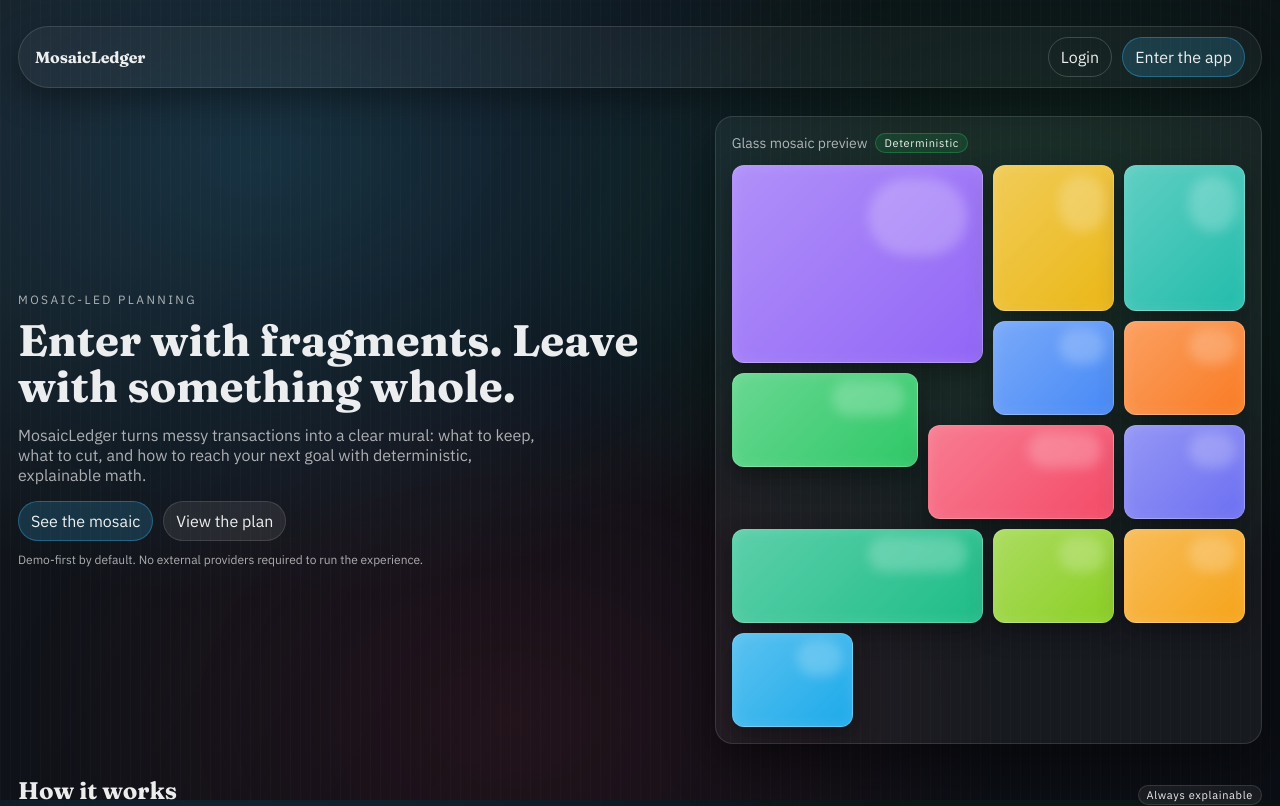
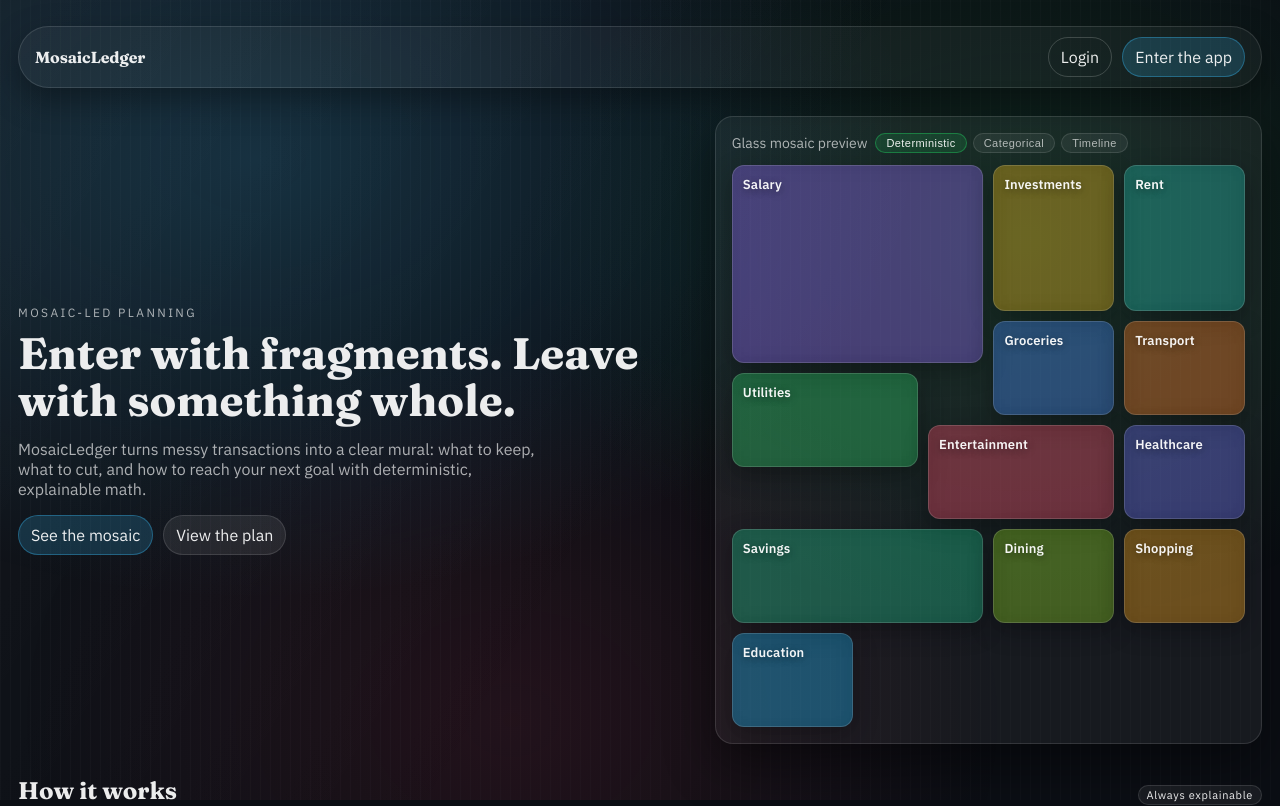
Before and after one commit to rilical/MosaicLedger, a Next.js app in the folder apps/web/: page / in a window 1280 px wide. Shown: the top 806 px of the page. Built offline with nearby package versions, Linux system fonts and the light colour scheme.

Commit message:
improved UI

```diff
--- a/apps/web/src/app/api/plaid/exchange-token/route.ts
+++ b/apps/web/src/app/api/plaid/exchange-token/route.ts
@@ -25,6 +25,7 @@
     return NextResponse.json({ ok: false, error: 'invalid body' }, { status: 400 });
   }
 
+  try {
     const plaid = plaidServerClient();
     const exchangeResp = await plaid.itemPublicTokenExchange({
       public_token: publicToken,
@@ -45,4 +46,10 @@
     }
 
     return NextResponse.json({ ok: true, itemId: item_id });
+  } catch (e: unknown) {
+    const msg =
+      e && typeof e === 'object' && 'message' in e ? String((e as { message?: unknown }).message) : 'Plaid API error';
+    console.error('[exchange-token] Plaid error:', msg);
+    return NextResponse.json({ ok: false, error: msg }, { status: 502 });
   }
+}
--- a/apps/web/src/app/api/plaid/link-token/route.ts
+++ b/apps/web/src/app/api/plaid/link-token/route.ts
@@ -20,6 +20,7 @@
 
   if (!user) return NextResponse.json({ ok: false, error: 'unauthorized' }, { status: 401 });
 
+  try {
     const plaid = plaidServerClient();
     const resp = await plaid.linkTokenCreate({
       user: { client_user_id: user.id },
@@ -30,4 +31,10 @@
     });
 
     return NextResponse.json({ ok: true, linkToken: resp.data.link_token });
+  } catch (e: unknown) {
+    const msg =
+      e && typeof e === 'object' && 'message' in e ? String((e as { message?: unknown }).message) : 'Plaid API error';
+    console.error('[link-token] Plaid error:', msg);
+    return NextResponse.json({ ok: false, error: msg }, { status: 502 });
   }
+}
--- a/apps/web/src/app/page.tsx
+++ b/apps/web/src/app/page.tsx
@@ -1,22 +1,7 @@
 import Link from 'next/link';
-import type { CSSProperties } from 'react';
 import { Badge } from '../components/ui';
 import { CursorGlow } from '../components/CursorGlow';
-
-const previewTiles = [
-  { color: '#8b5cf6', colSpan: 4, rowSpan: 4 },
-  { color: '#eab308', colSpan: 2, rowSpan: 3 },
-  { color: '#14b8a6', colSpan: 2, rowSpan: 3 },
-  { color: '#3b82f6', colSpan: 2, rowSpan: 2 },
-  { color: '#22c55e', colSpan: 3, rowSpan: 2 },
-  { color: '#f97316', colSpan: 2, rowSpan: 2 },
-  { color: '#f43f5e', colSpan: 3, rowSpan: 2 },
-  { color: '#6366f1', colSpan: 2, rowSpan: 2 },
-  { color: '#10b981', colSpan: 4, rowSpan: 2 },
-  { color: '#84cc16', colSpan: 2, rowSpan: 2 },
-  { color: '#f59e0b', colSpan: 2, rowSpan: 2 },
-  { color: '#0ea5e9', colSpan: 2, rowSpan: 2 },
-];
+import { MosaicPreviewToggle } from '../components/MosaicPreviewToggle';
 
 export default function LandingPage() {
   return (
@@ -51,31 +36,10 @@
               View the plan
             </Link>
           </div>
-          <div className="small" style={{ marginTop: 10 }}>
-            Demo-first by default. No external providers required to run the experience.
-          </div>
         </div>
 
         <div className="heroCard">
-          <div className="pageMeta" style={{ marginBottom: 12 }}>
-            <div className="pageTagline">Glass mosaic preview</div>
-            <Badge tone="good">Deterministic</Badge>
-          </div>
-          <div className="mosaicPreview">
-            {previewTiles.map((tile, index) => (
-              <div
-                key={`${tile.color}-${index}`}
-                className="glassTile"
-                style={
-                  {
-                    '--tile': tile.color,
-                    gridColumn: `span ${tile.colSpan}`,
-                    gridRow: `span ${tile.rowSpan}`,
-                  } as CSSProperties
-                }
-              />
-            ))}
-          </div>
+          <MosaicPreviewToggle />
         </div>
       </section>
 
--- /dev/null
+++ b/apps/web/src/components/MosaicPreviewToggle.tsx
@@ -0,0 +1,128 @@
+'use client';
+
+import * as React from 'react';
+import type { CSSProperties } from 'react';
+
+type Tile = { color: string; colSpan: number; rowSpan: number; label?: string };
+
+const presets: Record<string, { label: string; tiles: Tile[] }> = {
+  deterministic: {
+    label: 'Deterministic',
+    tiles: [
+      { color: '#8b5cf6', colSpan: 4, rowSpan: 4, label: 'Salary' },
+      { color: '#eab308', colSpan: 2, rowSpan: 3, label: 'Investments' },
+      { color: '#14b8a6', colSpan: 2, rowSpan: 3, label: 'Rent' },
+      { color: '#3b82f6', colSpan: 2, rowSpan: 2, label: 'Groceries' },
+      { color: '#22c55e', colSpan: 3, rowSpan: 2, label: 'Utilities' },
+      { color: '#f97316', colSpan: 2, rowSpan: 2, label: 'Transport' },
+      { color: '#f43f5e', colSpan: 3, rowSpan: 2, label: 'Entertainment' },
+      { color: '#6366f1', colSpan: 2, rowSpan: 2, label: 'Healthcare' },
+      { color: '#10b981', colSpan: 4, rowSpan: 2, label: 'Savings' },
+      { color: '#84cc16', colSpan: 2, rowSpan: 2, label: 'Dining' },
+      { color: '#f59e0b', colSpan: 2, rowSpan: 2, label: 'Shopping' },
+      { color: '#0ea5e9', colSpan: 2, rowSpan: 2, label: 'Education' },
+    ],
+  },
+  categorical: {
+    label: 'Categorical',
+    tiles: [
+      { color: '#38bdf8', colSpan: 3, rowSpan: 3, label: 'Income' },
+      { color: '#38bdf8', colSpan: 2, rowSpan: 2, label: 'Bonus' },
+      { color: '#f59e0b', colSpan: 3, rowSpan: 4, label: 'Housing' },
+      { color: '#f59e0b', colSpan: 2, rowSpan: 2, label: 'Utilities' },
+      { color: '#22c55e', colSpan: 3, rowSpan: 2, label: 'Food' },
+      { color: '#22c55e', colSpan: 2, rowSpan: 3, label: 'Dining' },
+      { color: '#f43f5e', colSpan: 3, rowSpan: 2, label: 'Transport' },
+      { color: '#8b5cf6', colSpan: 2, rowSpan: 2, label: 'Personal' },
+      { color: '#8b5cf6', colSpan: 4, rowSpan: 2, label: 'Wellness' },
+      { color: '#f43f5e', colSpan: 2, rowSpan: 2, label: 'Travel' },
+    ],
+  },
+  timeline: {
+    label: 'Timeline',
+    tiles: [
+      { color: '#6366f1', colSpan: 8, rowSpan: 2, label: 'January' },
+      { color: '#3b82f6', colSpan: 4, rowSpan: 3, label: 'February' },
+      { color: '#0ea5e9', colSpan: 4, rowSpan: 3, label: 'March' },
+      { color: '#14b8a6', colSpan: 3, rowSpan: 2, label: 'April' },
+      { color: '#22c55e', colSpan: 2, rowSpan: 2, label: 'May' },
+      { color: '#84cc16', colSpan: 3, rowSpan: 2, label: 'June' },
+      { color: '#eab308', colSpan: 5, rowSpan: 2, label: 'July' },
+      { color: '#f97316', colSpan: 3, rowSpan: 2, label: 'August' },
+      { color: '#f43f5e', colSpan: 8, rowSpan: 2, label: 'September' },
+    ],
+  },
+};
+
+const presetKeys = Object.keys(presets) as (keyof typeof presets)[];
+
+const FADE_MS = 220;
+
+export function MosaicPreviewToggle() {
+  const [active, setActive] = React.useState<string>('deterministic');
+  const [visible, setVisible] = React.useState<string>('deterministic');
+  const [fading, setFading] = React.useState(false);
+  const pendingRef = React.useRef<string | null>(null);
+
+  const switchTo = React.useCallback(
+    (key: string) => {
+      if (key === active || fading) return;
+      pendingRef.current = key;
+      setFading(true);
+      setActive(key);
+      setTimeout(() => {
+        setVisible(pendingRef.current!);
+        setFading(false);
+        pendingRef.current = null;
+      }, FADE_MS);
+    },
+    [active, fading],
+  );
+
+  const { tiles } = presets[visible];
+
+  return (
+    <>
+      <div className="pageMeta" style={{ marginBottom: 12 }}>
+        <div className="pageTagline">Glass mosaic preview</div>
+        <div className="previewTabs">
+          {presetKeys.map((key) => (
+            <button
+              key={key}
+              className={`previewTab${active === key ? ' previewTabActive' : ''}`}
+              onClick={() => switchTo(key)}
+            >
+              {presets[key].label}
+            </button>
+          ))}
+        </div>
+      </div>
+      <div
+        className="mosaicPreview"
+        style={{
+          opacity: fading ? 0 : 1,
+          transform: fading ? 'scale(0.97)' : 'scale(1)',
+          transition: `opacity ${FADE_MS}ms ease, transform ${FADE_MS}ms ease`,
+        }}
+      >
+        {tiles.map((tile, index) => (
+          <div
+            key={`${visible}-${tile.color}-${index}`}
+            className="glassTile"
+            style={
+              {
+                '--tile': tile.color,
+                gridColumn: `span ${tile.colSpan}`,
+                gridRow: `span ${tile.rowSpan}`,
+              } as CSSProperties
+            }
+          >
+            {tile.label && (
+              <span className="tileLabel">{tile.label}</span>
+            )}
+          </div>
+        ))}
+      </div>
+    </>
+  );
+}
--- a/apps/web/src/styles/globals.css
+++ b/apps/web/src/styles/globals.css
@@ -26,14 +26,22 @@
 body {
   margin: 0;
   font-family: 'IBM Plex Sans', 'Segoe UI', system-ui, -apple-system, sans-serif;
+  background: var(--bg);
+  color: var(--text);
+  position: relative;
+  overflow-x: hidden;
+}
+
+body::after {
+  content: '';
+  position: fixed;
+  inset: 0;
   background:
     radial-gradient(1200px 800px at 20% 20%, rgba(56, 189, 248, 0.18), transparent 55%),
     radial-gradient(900px 700px at 80% 30%, rgba(34, 197, 94, 0.14), transparent 55%),
-    radial-gradient(900px 700px at 40% 90%, rgba(244, 63, 94, 0.1), transparent 55%),
-    var(--bg);
-  color: var(--text);
-  position: relative;
-  overflow-x: hidden;
+    radial-gradient(900px 700px at 40% 90%, rgba(244, 63, 94, 0.1), transparent 55%);
+  pointer-events: none;
+  z-index: 0;
 }
 
 body::before {
@@ -683,22 +691,62 @@
   border-radius: 12px;
   width: 100%;
   height: 100%;
-  background: linear-gradient(135deg, rgba(255, 255, 255, 0.32), rgba(255, 255, 255, 0.06)),
-    var(--tile);
-  border: 1px solid rgba(255, 255, 255, 0.2);
-  box-shadow: inset 0 0 14px rgba(255, 255, 255, 0.12), 0 10px 24px rgba(0, 0, 0, 0.35);
+  background: color-mix(in srgb, var(--tile) 35%, transparent);
+  backdrop-filter: blur(10px);
+  border: 1px solid rgba(255, 255, 255, 0.15);
+  box-shadow: 0 8px 24px rgba(0, 0, 0, 0.3);
   overflow: hidden;
+  transition: transform 260ms ease, box-shadow 260ms ease, border-color 260ms ease;
+  cursor: default;
 }
 
-.glassTile::after {
-  content: '';
+.glassTile:hover {
+  transform: translateY(-4px) scale(1.03);
+  box-shadow: 0 16px 40px rgba(0, 0, 0, 0.45);
+  border-color: rgba(0, 0, 0, 0.3);
+}
+
+.tileLabel {
   position: absolute;
-  inset: 6% 6% auto auto;
-  width: 40%;
-  height: 40%;
+  top: 10px;
+  left: 10px;
+  right: 10px;
+  color: rgba(255, 255, 255, 0.95);
+  font-size: 13px;
+  font-weight: 600;
+  letter-spacing: 0.01em;
+  text-shadow: 0 2px 8px rgba(0, 0, 0, 0.4);
+  z-index: 1;
+  pointer-events: none;
+}
+
+.previewTabs {
+  display: inline-flex;
+  gap: 6px;
+}
+
+.previewTab {
+  appearance: none;
+  border: 1px solid var(--border);
+  background: rgba(255, 255, 255, 0.06);
+  color: var(--muted);
+  padding: 3px 10px;
   border-radius: 999px;
-  background: rgba(255, 255, 255, 0.22);
-  filter: blur(6px);
+  font-size: 11px;
+  letter-spacing: 0.04em;
+  cursor: pointer;
+  transition: background 140ms ease, border-color 140ms ease, color 140ms ease;
+}
+
+.previewTab:hover {
+  background: rgba(255, 255, 255, 0.1);
+  color: var(--text);
+}
+
+.previewTabActive {
+  border-color: rgba(34, 197, 94, 0.45);
+  background: rgba(34, 197, 94, 0.16);
+  color: var(--text);
 }
 
 .section {
```
Also changed, not shown: apps/web/src/app/app/bank/page.tsx (+14 -2 lines), apps/web/src/components/MosaicView.tsx (+14 -18 lines). Lines whose indentation alone changed are shown as unchanged.
